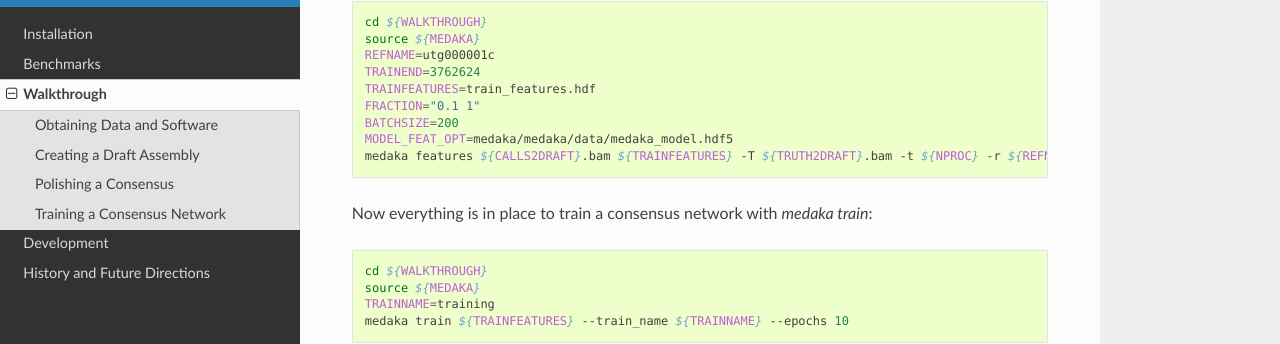
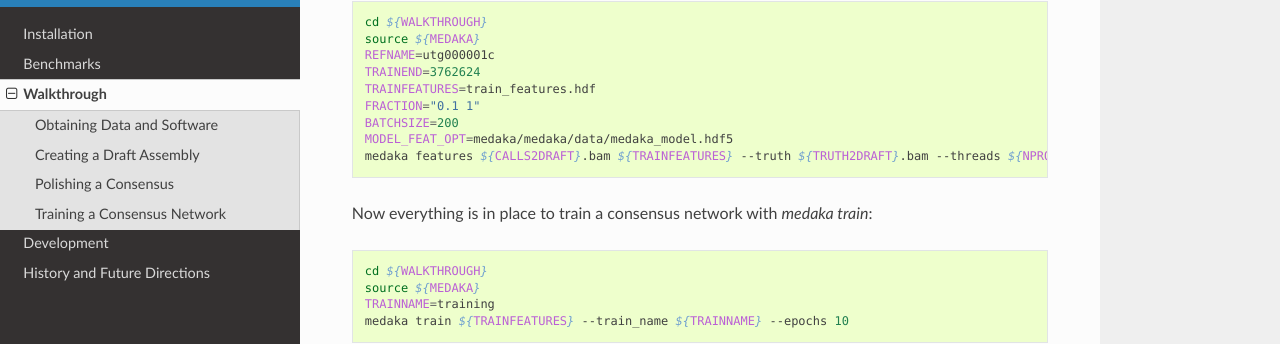
Before and after one commit to nanoporetech/medaka, a Sphinx documentation site: the page built from docs/walkthrough.rst, in a window 1280 px wide and 900 px high, scrolled down 3027 px. Shown: the part 111-455 px from the top of the window. Built offline with Sphinx 7.4.7 and the Read the Docs theme 2.0.0, drawn with Linux system fonts in a browser that asks for light colours; pages that are not in the unit, such as notebooks, are missing from menus.

Commit message:
Update walkthrough.rst

```diff
--- a/docs/walkthrough.rst
+++ b/docs/walkthrough.rst
@@ -180,7 +180,7 @@ model is used to make predictions.
     FRACTION="0.1 1"
     BATCHSIZE=200
     MODEL_FEAT_OPT=medaka/medaka/data/medaka_model.hdf5
-    medaka features ${CALLS2DRAFT}.bam ${TRAINFEATURES} -T ${TRUTH2DRAFT}.bam -t ${NPROC} -r ${REFNAME}:-${TRAINEND} --batch_size ${BATCHSIZE} --read_fraction ${FRACTION} --chunk_len 1000 --chunk_ovlp 0 -m ${MODEL_FEAT_OPT} --max_label_len 1
+    medaka features ${CALLS2DRAFT}.bam ${TRAINFEATURES} --truth ${TRUTH2DRAFT}.bam --threads ${NPROC} --region ${REFNAME}:-${TRAINEND} --batch_size ${BATCHSIZE} --read_fraction ${FRACTION} --chunk_len 1000 --chunk_ovlp 0 --model ${MODEL_FEAT_OPT} --max_label_len 1
 
 Now everything is in place to train a consensus network with `medaka train`:
 
```
